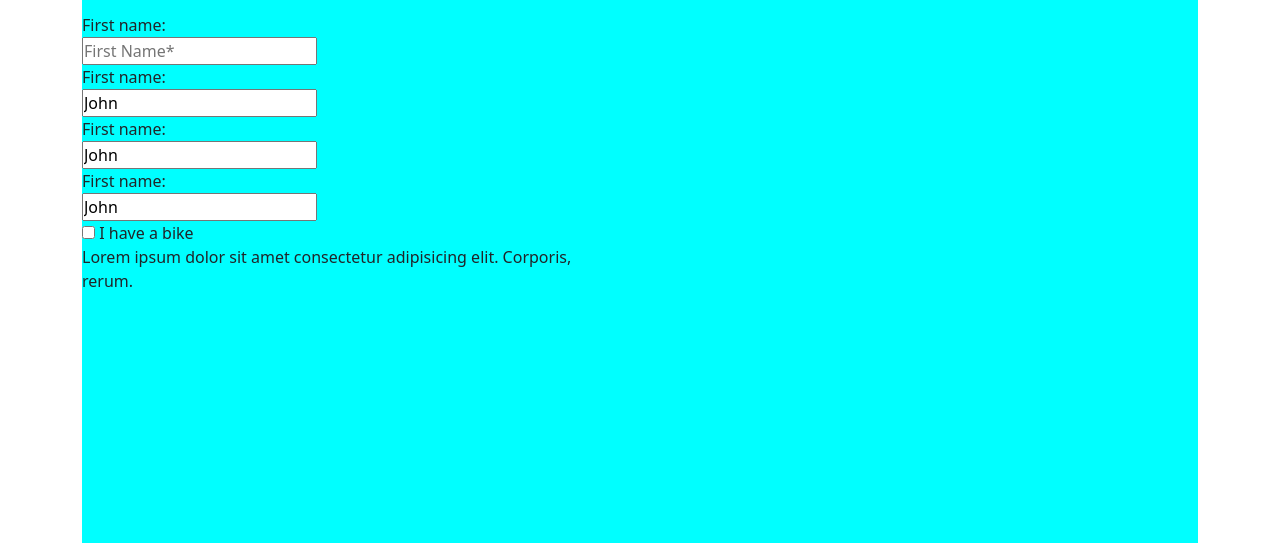
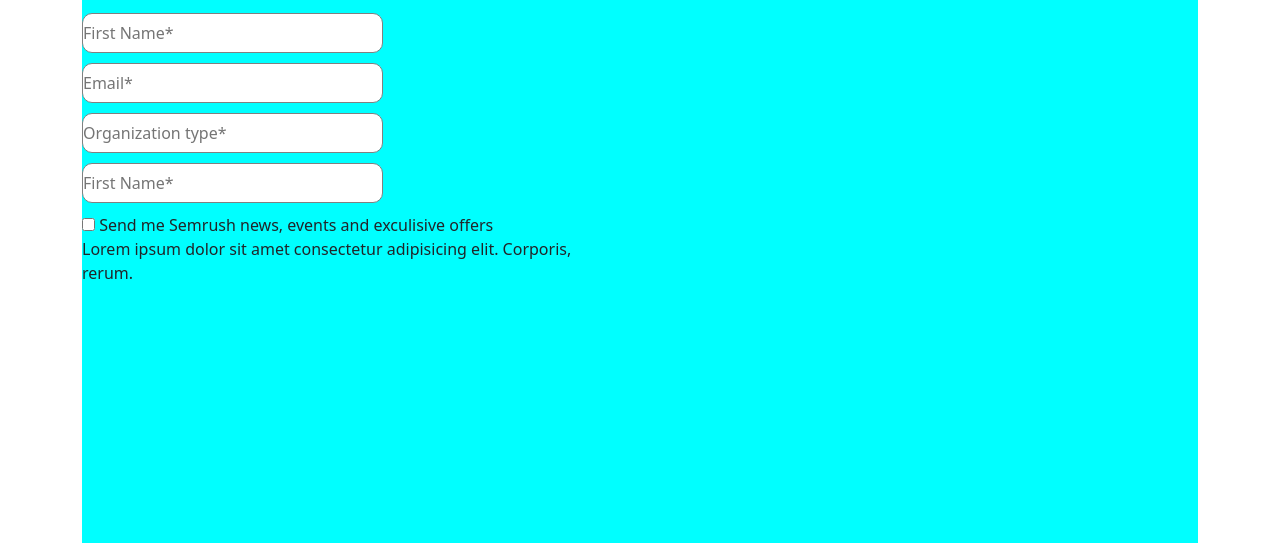
Before and after one commit to ishilmiozcelik/LandingPage02, a plain HTML site: page GoodContent/index.html in a window 1280 px wide. Shown: the part 364-907 px from the top of the page. Drawn offline with nearby package versions, Linux system fonts and the light colour scheme.

Commit message:
update - img

```diff
--- a/GoodContent/design.css
+++ b/GoodContent/design.css
@@ -27,9 +27,18 @@
     width: 65%;
     height: auto;
     padding-right: 20%;
-
   }
 
   .right-side{
     width: 35%;
   }
+
+  .form-element{
+
+  margin-bottom: 10px;
+  width: 60%;
+  height: 40px;
+  border: 0.1px solid gray;
+  border-radius: 10px;
+
+  }
--- a/GoodContent/index.html
+++ b/GoodContent/index.html
@@ -35,16 +35,12 @@
           <p>Lorem ipsum dolor sit amet consectetur adipisicing elit. Quibusdam dolorem nobis reiciendis explicabo provident maiores quos, deserunt est tenetur ipsa.</p>
 
           <form>
-            <label for="fname">First name:</label><br>
-            <input type="text" id="fname" name="fname" placeholder="First Name*" required><br>
-            <label for="fname">First name:</label><br>
-            <input type="text" id="fname" name="fname" value="John"><br>
-            <label for="fname">First name:</label><br>
-            <input type="text" id="fname" name="fname" value="John"><br>
-            <label for="fname">First name:</label><br>
-            <input type="text" id="fname" name="fname" value="John"><br>
+            <input type="text" id="name" name="name" placeholder="First Name*" class="form-element" required><br>
+            <input type="text" id="email" name="email" placeholder="Email*" class="form-element" required><br>
+            <input type="text" id="organization" name="organization" placeholder="Organization type*" class="form-element" required><br>
+            <input type="text" id="fname" name="fname" placeholder="First Name*" class="form-element" required ><br>
             <input type="checkbox" id="vehicle1" name="vehicle1" value="Bike">
-            <label for="vehicle1"> I have a bike</label><br>
+            <label for="vehicle1"> Send me Semrush news, events and exculisive offers</label><br>
             <p>Lorem ipsum dolor sit amet consectetur adipisicing elit. Corporis, rerum.</p>
 
 
```
Also changed, not shown: img/1.jpg (added).
